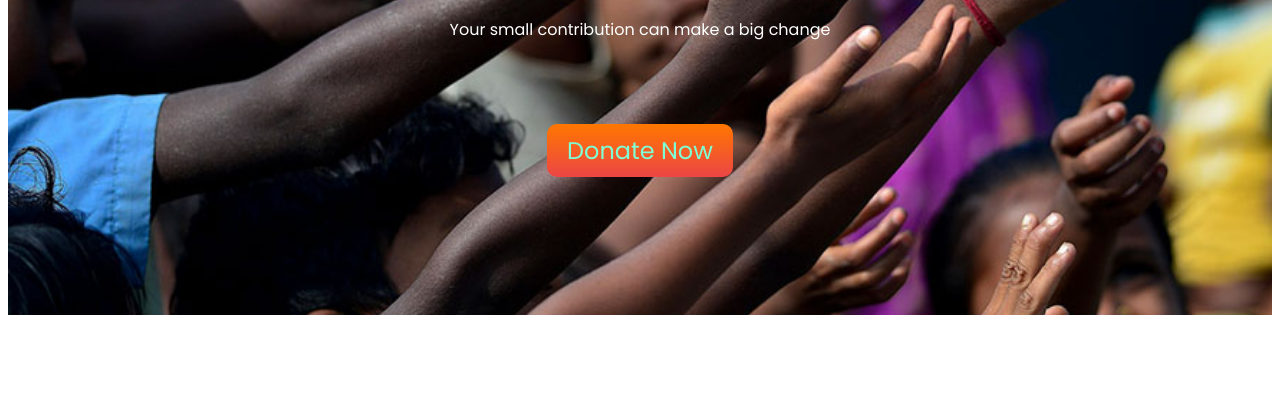
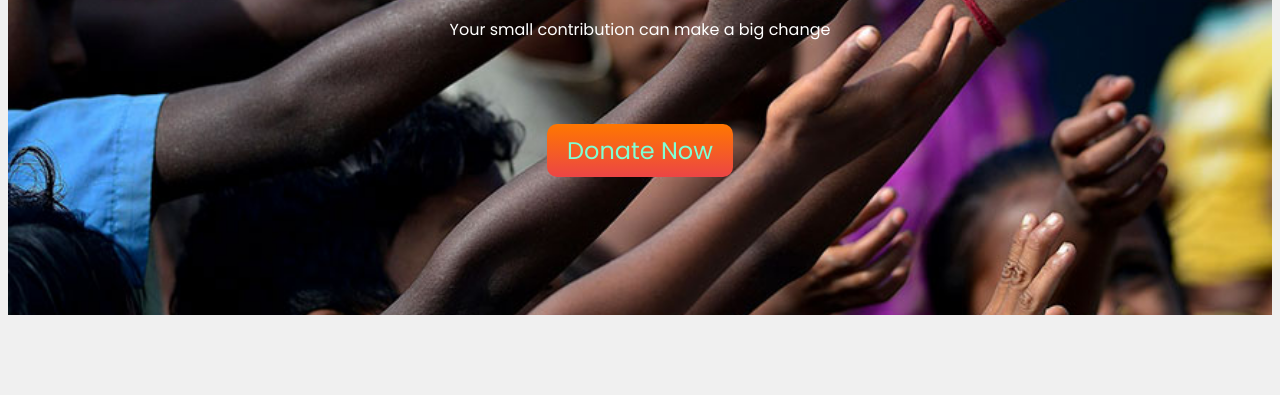
Before and after one commit to Shawonn3/donate-today, a plain HTML site: page index.html in a window 1280 px wide. Shown: the part 362-757 px from the top of the page. Drawn offline with Linux system fonts and the light colour scheme.

Commit message:
m complte

```diff
--- a/style.css
+++ b/style.css
@@ -1,5 +1,6 @@
 body{
     font-family: 'Poppins', sans-serif;
+    background-color: rgba(230, 230, 230, 0.591);
 }
 #B-G{
     background-image: url(images/donation13.jpg);
```
